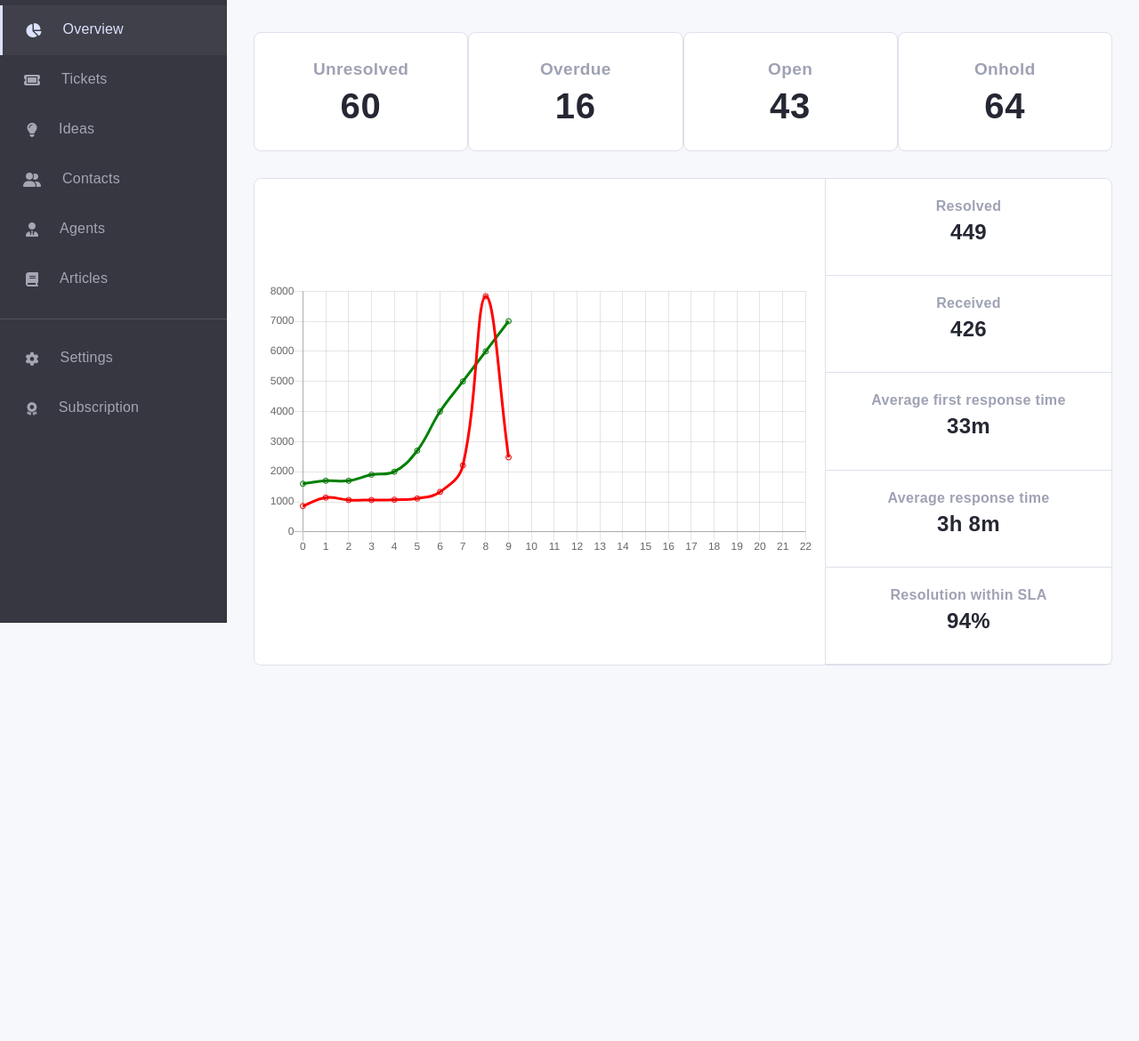
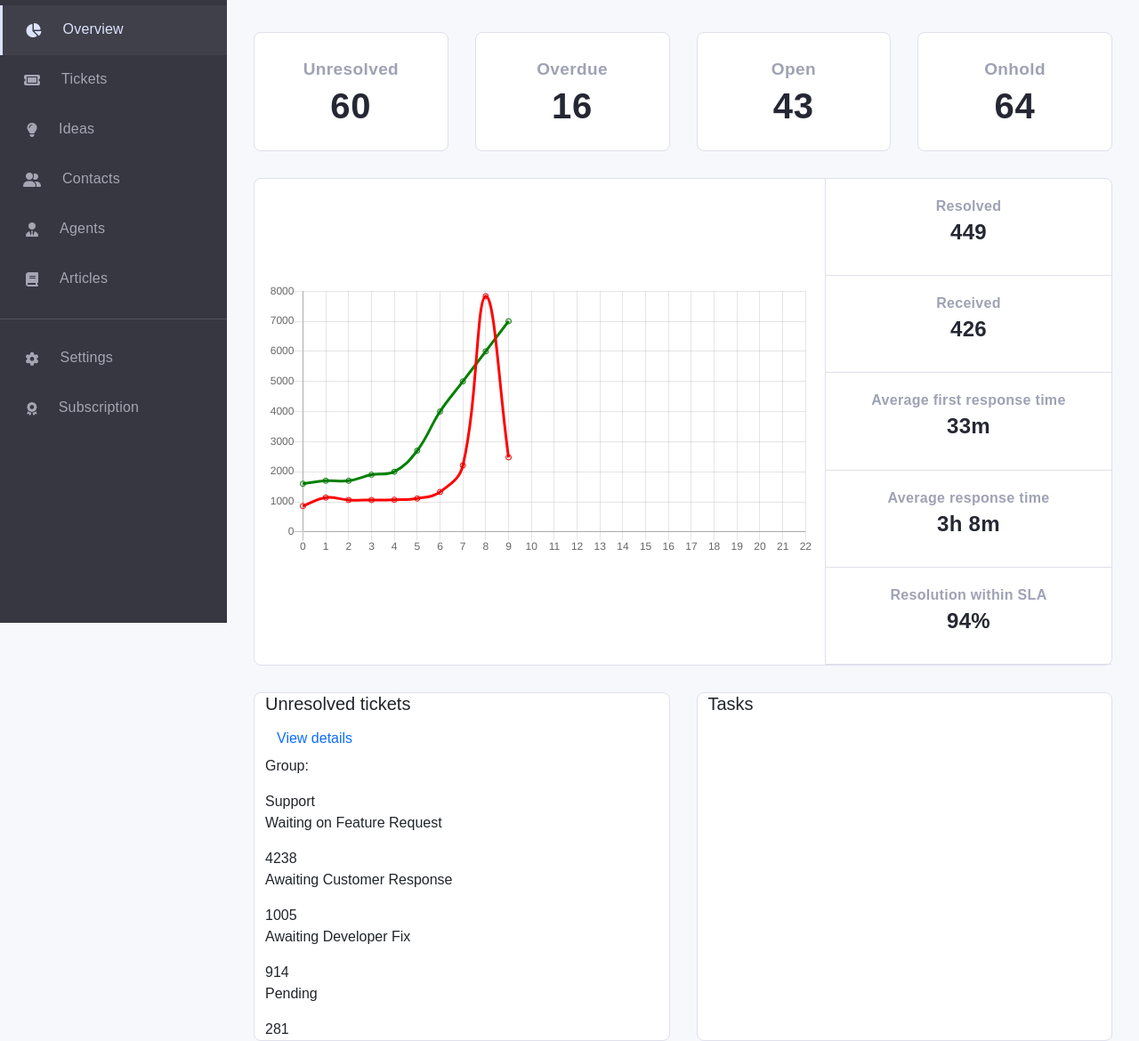
Before and after one commit to Yebin-Pak/inm320-yebin-framework, a website: page public/index.html in a window 1280 px wide. Shown: the part 100-1270 px from the top of the page at 89% size. Before the commit the page ends 908 px from the top, so only its background shows below. Drawn offline with nearby package versions, Linux system fonts and the light colour scheme; a web font is replaced by a local one.

Commit message:
072025 04:08

```diff
--- a/public/assets/css/overview.css
+++ b/public/assets/css/overview.css
@@ -1,7 +1,14 @@
 /* main */
+.container {
+    margin: 0;
+}
+
+.container > div {
+    margin: auto 0;
+}
 
 /* statistics */
-.col-3 {
+#statistics > div > .col {
     background-color: white;
     border: 1px solid #DFE0EB;
     border-radius: 8px;
@@ -13,7 +20,7 @@
     transition: all 0.2s ease-in-out;
 }
 
-.col-3 > h3 {
+#statistics > div > .col > h3 {
     margin-bottom: 12px;
 
     font-weight: 700;
@@ -25,7 +32,7 @@
     transition: all 0.2s ease-in-out;
 }
 
-.col-3 > p {
+#statistics > div > .col > p {
     margin: 0;
 
     font-weight: 700;
@@ -37,11 +44,11 @@
     transition: all 0.2s ease-in-out;
 }
 
-.col-3:hover {
+#statistics > div > .col:hover {
     border: 1px solid #3751FF;
 }
 
-.col-3:hover .child {
+#statistics > div > .col:hover .child {
     color: #3751FF;
 }
 
@@ -89,3 +96,12 @@
     letter-spacing: 0.3px;
     color: #252733;
 }
+
+
+/* tickets & tasks */
+#unresolved-tickets,
+#tasks {
+    background-color: white;
+    border: 1px solid #DFE0EB;
+    border-radius: 8px;
+}
--- a/public/index.html
+++ b/public/index.html
@@ -30,21 +30,21 @@
         <main style="margin-left: 255px; padding: 30px; width: calc(100% - 255px);">
 
             <!-- statistics -->
-            <section id="statistics" class="container text-center">
-                <div class="row gx-4" style="height: 134px;">
-                    <div class="col-3">
+            <section id="statistics" class="container-fluid text-center">
+                <div class="row" style="height: 134px; gap: 30px;">
+                    <div class="col">
                         <h3 class="child">Unresolved</h3>
                         <p class="child">60</p>
                     </div>
-                    <div class="col-3">
+                    <div class="col">
                         <h3 class="child">Overdue</h3>
                         <p class="child">16</p>
                     </div>
-                    <div class="col-3">
+                    <div class="col">
                         <h3 class="child">Open</h3>
                         <p class="child">43</p>
                     </div>
-                    <div class="col-3">
+                    <div class="col">
                         <h3 class="child">Onhold</h3>
                         <p class="child">64</p>
                     </div>
@@ -52,7 +52,7 @@
             </section>
 
             <!-- today's trend -->
-            <section id="today-trend" class="container text-center">
+            <section id="today-trend" class="container-fluid text-center">
                 <div class="row m-0 p-0" style="height: 546px;">
                     <div class="col-8 d-flex justify-content-center align-items-center">
                         <canvas id="line-chart" style="width:100%;max-width:700px"></canvas>
@@ -82,6 +82,44 @@
                 </div>
             </section>
 
+            <!-- tickets & tasks -->
+            <section id="tickets-tasks" class="container-fluid">
+                <div class="row" style="height: 336px; gap: 30px;">
+                    <div id="unresolved-tickets" class="col">
+                        <div id="tickets-title">
+                            <div id="title-title">
+                                <h5>Unresolved tickets</h5>
+                                <button type="button" class="btn btn-link text-decoration-none">View details</button>
+                            </div>
+                            <div id="title-group">
+                                <p>Group:</p>
+                                <span>Support</span>
+                            </div>
+                        </div>
+
+                        <div class="tickets-content">
+                            <p>Waiting on Feature Request</p>
+                            <span>4238</span>
+                        </div>
+                        <div class="tickets-content">
+                            <p>Awaiting Customer Response</p>
+                            <span>1005</span>
+                        </div>
+                        <div class="tickets-content">
+                            <p>Awaiting Developer Fix</p>
+                            <span>914</span>
+                        </div>
+                        <div class="tickets-content">
+                            <p>Pending</p>
+                            <span>281</span>
+                        </div>
+                    </div>
+                    <div id="tasks" class="col">
+                        <h5>Tasks</h5>
+                    </div>
+                </div>
+            </section>
+
         </main>
 
 
```
